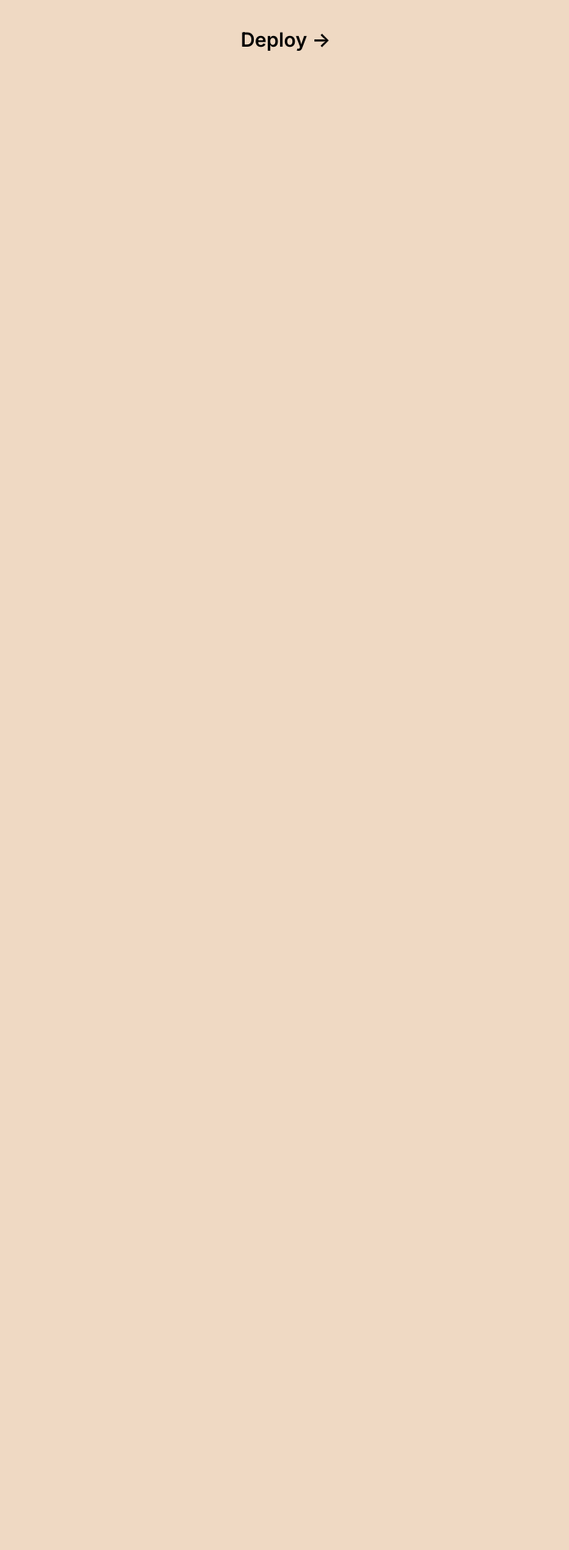
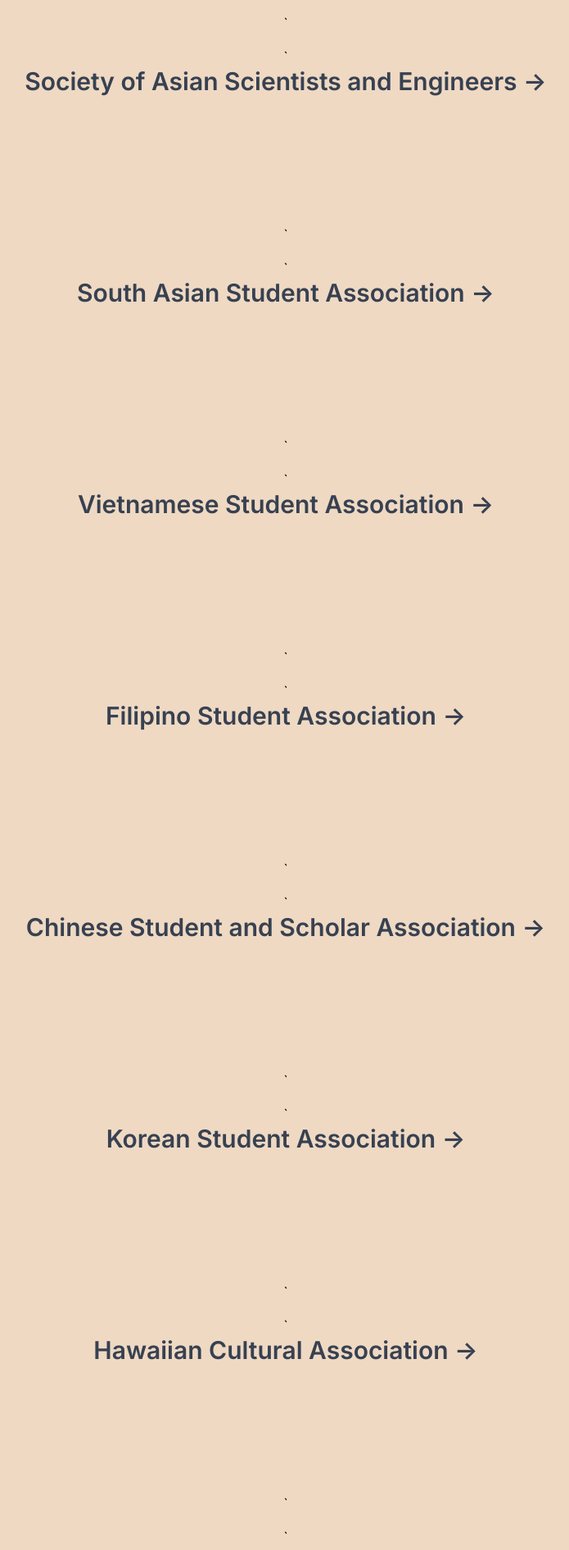
Before and after one commit to darrenkwee2/goathacks24, a Next.js app in the folder pan-asian-app/: page / in a window 1280 px wide. Shown: the part 880-2771 px from the top of the page at 82% size, without its empty margins (291-986 px from the left). Before the commit the page ends 1198 px from the top, so only its background shows below. Built offline with nearby package versions, Linux system fonts and the light colour scheme.

Commit message:
Second iteration of main page

```diff
--- a/pan-asian-app/src/app/page.js
+++ b/pan-asian-app/src/app/page.js
@@ -10,22 +10,147 @@ export default function Home() {
 
       </div>
 
+
       <div className="mb-10 lg:mb-32 w-full grid text-center">
-    <a
+    `<a
       href="https://vercel.com/new?utm_source=create-next-app&utm_medium=appdir-template&utm_campaign=create-next-app"
       className="group rounded-lg border border-transparent px-5 py-4 transition-colors hover:border-gray-300 hover:bg-gray-100 hover:dark:border-neutral-700 hover:dark:bg-neutral-800/30"
       target="_blank"
       rel="noopener noreferrer"
-    >
-      <h2 className={`mb-3 text-2xl font-semibold`}>
-        Deploy{' '}
-        <span className="inline-block transition-transform group-hover:translate-x-1 motion-reduce:transform-none">
-          -&gt;
-        </span>
-      </h2>
+    >`
+    <h2 className={`mb-3 text-3xl font-semibold text-gray-700`}>
+      Society of Asian Scientists and Engineers{' '}
+      <span className="inline-block transition-transform group-hover:translate-x-1 motion-reduce:transform-none">
+        -&gt;
+      </span>
+    </h2>
 
     </a>
     </div>
+
+
+    <div className="mb-10 lg:mb-32 w-full grid text-center">
+    `<a
+      href="https://vercel.com/new?utm_source=create-next-app&utm_medium=appdir-template&utm_campaign=create-next-app"
+      className="group rounded-lg border border-transparent px-5 py-4 transition-colors hover:border-gray-300 hover:bg-gray-100 hover:dark:border-neutral-700 hover:dark:bg-neutral-800/30"
+      target="_blank"
+      rel="noopener noreferrer"
+    >`
+    <h2 className={`mb-3 text-3xl font-semibold text-gray-700`}>
+      South Asian Student Association{' '}
+      <span className="inline-block transition-transform group-hover:translate-x-1 motion-reduce:transform-none">
+        -&gt;
+      </span>
+    </h2>
+
+    </a>
+    </div>
+
+    <div className="mb-10 lg:mb-32 w-full grid text-center">
+    `<a
+      href="https://vercel.com/new?utm_source=create-next-app&utm_medium=appdir-template&utm_campaign=create-next-app"
+      className="group rounded-lg border border-transparent px-5 py-4 transition-colors hover:border-gray-300 hover:bg-gray-100 hover:dark:border-neutral-700 hover:dark:bg-neutral-800/30"
+      target="_blank"
+      rel="noopener noreferrer"
+    >`
+    <h2 className={`mb-3 text-3xl font-semibold text-gray-700`}>
+      Vietnamese Student Association{' '}
+      <span className="inline-block transition-transform group-hover:translate-x-1 motion-reduce:transform-none">
+        -&gt;
+      </span>
+    </h2>
+
+    </a>
+    </div>
+
+    <div className="mb-10 lg:mb-32 w-full grid text-center">
+    `<a
+      href="https://vercel.com/new?utm_source=create-next-app&utm_medium=appdir-template&utm_campaign=create-next-app"
+      className="group rounded-lg border border-transparent px-5 py-4 transition-colors hover:border-gray-300 hover:bg-gray-100 hover:dark:border-neutral-700 hover:dark:bg-neutral-800/30"
+      target="_blank"
+      rel="noopener noreferrer"
+    >`
+    <h2 className={`mb-3 text-3xl font-semibold text-gray-700`}>
+      Filipino Student Association{' '}
+      <span className="inline-block transition-transform group-hover:translate-x-1 motion-reduce:transform-none">
+        -&gt;
+      </span>
+    </h2>
+
+    </a>
+    </div>
+
+    <div className="mb-10 lg:mb-32 w-full grid text-center">
+    `<a
+      href="https://vercel.com/new?utm_source=create-next-app&utm_medium=appdir-template&utm_campaign=create-next-app"
+      className="group rounded-lg border border-transparent px-5 py-4 transition-colors hover:border-gray-300 hover:bg-gray-100 hover:dark:border-neutral-700 hover:dark:bg-neutral-800/30"
+      target="_blank"
+      rel="noopener noreferrer"
+    >`
+    <h2 className={`mb-3 text-3xl font-semibold text-gray-700`}>
+      Chinese Student and Scholar Association{' '}
+      <span className="inline-block transition-transform group-hover:translate-x-1 motion-reduce:transform-none">
+        -&gt;
+      </span>
+    </h2>
+
+    </a>
+    </div>
+
+
+    <div className="mb-10 lg:mb-32 w-full grid text-center">
+    `<a
+      href="https://vercel.com/new?utm_source=create-next-app&utm_medium=appdir-template&utm_campaign=create-next-app"
+      className="group rounded-lg border border-transparent px-5 py-4 transition-colors hover:border-gray-300 hover:bg-gray-100 hover:dark:border-neutral-700 hover:dark:bg-neutral-800/30"
+      target="_blank"
+      rel="noopener noreferrer"
+    >`
+    <h2 className={`mb-3 text-3xl font-semibold text-gray-700`}>
+       Korean Student Association{' '}
+      <span className="inline-block transition-transform group-hover:translate-x-1 motion-reduce:transform-none">
+        -&gt;
+      </span>
+    </h2>
+
+    </a>
+    </div>
+
+
+    <div className="mb-10 lg:mb-32 w-full grid text-center">
+    `<a
+      href="https://vercel.com/new?utm_source=create-next-app&utm_medium=appdir-template&utm_campaign=create-next-app"
+      className="group rounded-lg border border-transparent px-5 py-4 transition-colors hover:border-gray-300 hover:bg-gray-100 hover:dark:border-neutral-700 hover:dark:bg-neutral-800/30"
+      target="_blank"
+      rel="noopener noreferrer"
+    >`
+    <h2 className={`mb-3 text-3xl font-semibold text-gray-700`}>
+    Hawaiian Cultural Association{' '}
+      <span className="inline-block transition-transform group-hover:translate-x-1 motion-reduce:transform-none">
+        -&gt;
+      </span>
+    </h2>
+
+    </a>
+    </div>
+
+
+    <div className="mb-10 lg:mb-32 w-full grid text-center">
+    `<a
+      href="https://vercel.com/new?utm_source=create-next-app&utm_medium=appdir-template&utm_campaign=create-next-app"
+      className="group rounded-lg border border-transparent px-5 py-4 transition-colors hover:border-gray-300 hover:bg-gray-100 hover:dark:border-neutral-700 hover:dark:bg-neutral-800/30"
+      target="_blank"
+      rel="noopener noreferrer"
+    >`
+    <h2 className={`mb-3 text-3xl font-semibold text-gray-700`}>
+    Japanese Student Association{' '}
+      <span className="inline-block transition-transform group-hover:translate-x-1 motion-reduce:transform-none">
+        -&gt;
+      </span>
+    </h2>
+
+    </a>
+    </div>
+
     </main>
   )
 }
```
Also changed, not shown: pan-asian-app/public/SASE_banner.svg (added).
